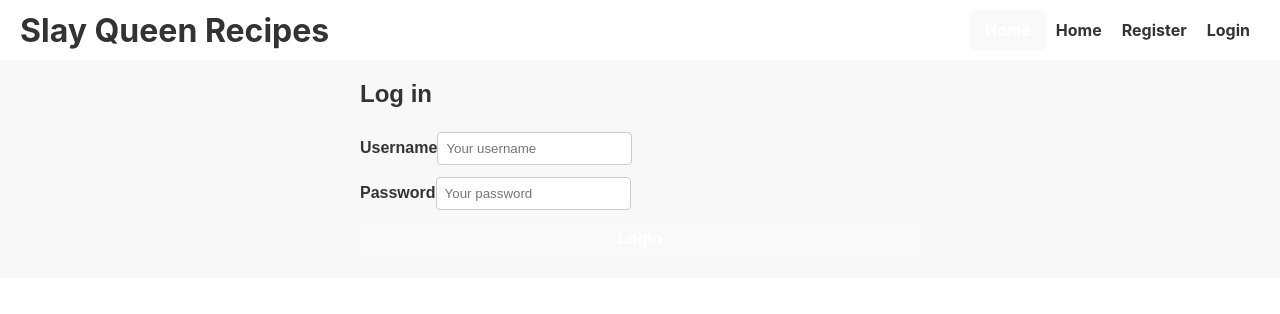
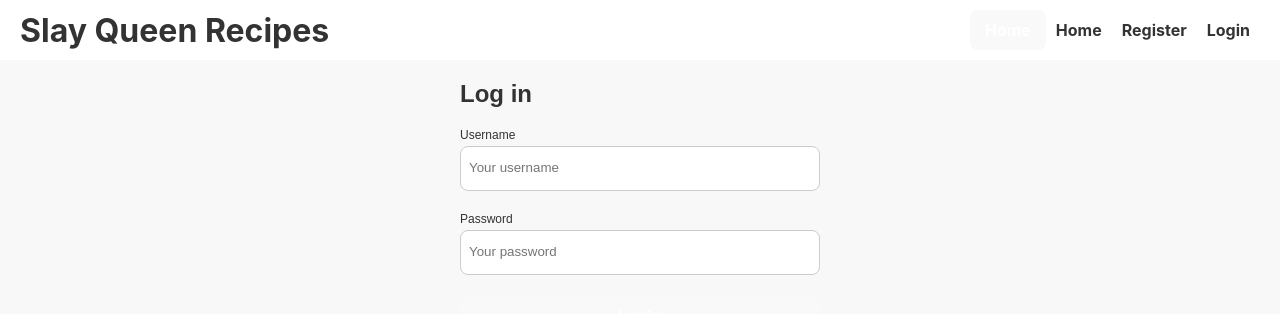
Before and after one commit to domanteli0/sqf, a React (Vite) app: page /login in a window 1280 px wide. Shown: the top 314 px of the page. Built offline with nearby package versions, Linux system fonts and the light colour scheme.

Commit message:
feat(registration + login): more css-ing

```diff
--- a/src/pages/Login.tsx
+++ b/src/pages/Login.tsx
@@ -1,14 +1,14 @@
 import React from 'react';
 import Header from '../components/Header';
-import '../styles/Login.css';
+import '../styles/Form.css';
 
 const Login: React.FC = () => {
     return (
         <div>
             <Header />
-            <main>
+            <main className="register-form-container">
                 <h2>Log in</h2>
-                <form>
+                <form className="register-form">
                     <label>
                         Username
                         <input type="text" placeholder="Your username" />
--- a/src/pages/Register.tsx
+++ b/src/pages/Register.tsx
@@ -1,14 +1,14 @@
 import React from 'react';
 import Header from '../components/Header';
-import '../styles/Register.css';
+import '../styles/Form.css';
 
 const Register: React.FC = () => {
     return (
         <div>
             <Header />
-            <main>
+            <main className="register-form-container">
                 <h2>Create account</h2>
-                <form>
+                <form className="register-form">
                     <label>
                         Username
                         <input type="text" placeholder="Your username" />
--- a/src/styles/App.css
+++ b/src/styles/App.css
@@ -32,5 +32,5 @@ form input, form textarea {
   padding: 8px;
   margin-top: 4px;
   border: 1px solid #ccc;
-  border-radius: 4px;
+  border-radius: 8px;
 }
--- a/src/styles/Button.css
+++ b/src/styles/Button.css
@@ -1,7 +1,7 @@
 button {
     padding: 10px 15px;
     border: none;
-    border-radius: 4px;
+    border-radius: 8px;
     background-color: #000000;
     color: #fff;
     font-weight: bold;
--- /dev/null
+++ b/src/styles/Form.css
@@ -0,0 +1,27 @@
+.register-form-container {
+    max-width: 400px;
+    margin: 0 auto;
+    padding: 20px;
+}
+
+.register-form {
+    display: flex;
+    flex-direction: column;
+}
+
+label {
+    margin-bottom: 10px;
+    font-size: 12px;
+    font-weight: lighter !important;
+}
+
+input {
+    width: 100%;
+    padding: 10px;
+    margin-bottom: 1em;
+    border: 1px solid #000;
+    background-color: #fff;
+    color: #000;
+    border-radius: 8px;
+    line-height: 2em;
+}
--- a/src/styles/Login.css
+++ /dev/null
@@ -1,12 +0,0 @@
-main {
-    max-width: 400px;
-    margin: 0 auto;
-}
-
-h2 {
-    margin-bottom: 20px;
-}
-
-form label {
-    font-weight: bold;
-}
--- a/src/styles/Register.css
+++ /dev/null
@@ -1,12 +0,0 @@
-main {
-    max-width: 400px;
-    margin: 0 auto;
-}
-
-h2 {
-    margin-bottom: 20px;
-}
-
-form label {
-    font-weight: bold;
-}
```
Also changed, not shown: 1 other file (tests, documents, lock files or other folders).
